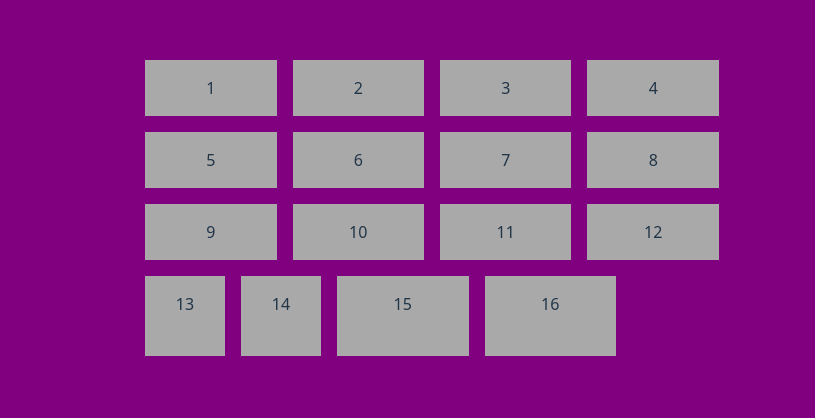
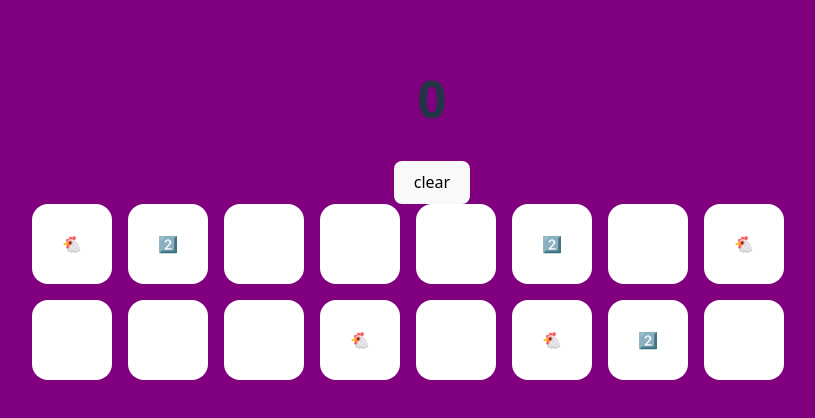
Before and after one commit to FredrikAndersson-MU24/easter, a React (Vite) app: page / in a window 1280 px wide. Shown: the part 192-610 px from the top of the page, without its empty margins (208-1023 px from the left). Built offline with nearby package versions, Linux system fonts and the light colour scheme.

Commit message:
add game logic

```diff
--- a/src/App.tsx
+++ b/src/App.tsx
@@ -1,73 +1,119 @@
-import { useState } from "react";
-import reactLogo from "./assets/react.svg";
-import viteLogo from "/vite.svg";
+import { useState, useEffect } from "react";
 import "./App.css";
 import { Grid } from "@mui/material";
 
 function App() {
     const [count, setCount] = useState(0);
+    const [grid, setGrid] = useState<{ [key: number]: number }>({});
+    const [selected, setSelected] = useState<number[]>([]);
+
+    const emojiMap = {
+        0: "",
+        1: "🐔",
+        2: "2️⃣",
+        4: "4️⃣",
+        8: "8️⃣",
+        16: "🔟",
+        32: "3️⃣2️⃣",
+        64: "6️⃣4️⃣",
+        128: "1️⃣2️⃣8️⃣",
+        256: "2️⃣5️⃣6️⃣",
+        512: "5️⃣1️⃣2️⃣",
+        1024: "1️⃣0️⃣2️⃣4️⃣",
+        2048: "2️⃣0️⃣4️⃣8️⃣",
+    };
+
+    // Initialize the grid with 6-7 random squares filled with 1s and 2s
+    const initializeGrid = () => {
+        const initialGrid = {};
+        const numbers = [1, 1, 1, 2, 2, 2, Math.random() < 0.5 ? 1 : 2]; // Ensure at least 6-7 squares are used
+        while (numbers.length > 0) {
+            const randomIndex = Math.floor(Math.random() * 16) + 1;
+            if (!initialGrid[randomIndex]) {
+                initialGrid[randomIndex] = numbers.shift();
+            }
+        }
+        setGrid(initialGrid);
+    };
+
+    useEffect(() => {
+        initializeGrid();
+    }, []);
+
+    const handleClick = (key: number) => {
+        setSelected((prevSelected) => {
+            if (prevSelected.length < 2 && !prevSelected.includes(key)) {
+                return [...prevSelected, key];
+            }
+            return prevSelected;
+        });
+    };
+
+    const resetGrid = () => {
+        setCount(count + 1);
+        initializeGrid();
+        setSelected([]);
+    };
+
+    const addRandomNumber = (newGrid) => {
+        const emptySquares = [];
+        for (let i = 1; i <= 16; i++) {
+            if (!newGrid[i]) {
+                emptySquares.push(i);
+            }
+        }
+        if (emptySquares.length > 0) {
+            const randomIndex =
+                emptySquares[Math.floor(Math.random() * emptySquares.length)];
+            newGrid[randomIndex] = Math.random() < 0.5 ? 1 : 2; // Add a random number (1 or 2)
+        }
+    };
+
+    const mergeNumbers = () => {
+        if (selected.length === 2) {
+            const [first, second] = selected;
+            if (grid[first] === grid[second]) {
+                setGrid((prevGrid) => {
+                    const newGrid = {
+                        ...prevGrid,
+                        [first]: 0,
+                        [second]: prevGrid[first] * 2,
+                    };
+                    addRandomNumber(newGrid); // Add a new random number to the grid
+                    return newGrid;
+                });
+            }
+            setSelected([]);
+        }
+    };
+
+    useEffect(() => {
+        if (selected.length === 2) {
+            mergeNumbers();
+        }
+    }, [selected]);
 
     return (
         <>
+            <h1>{count}</h1>
+            <button onClick={resetGrid}>clear</button>
             <Grid container spacing={2} maxWidth={"800px"}>
-                <Grid size={3} bgcolor={"darkgray"}>
-                    <p> 1 </p>
-                </Grid>
-                <Grid size={3} bgcolor={"darkgray"}>
-                    <p> 2 </p>
-                </Grid>
-                <Grid size={3} bgcolor={"darkgray"}>
-                    <p> 3 </p>
-                </Grid>
-                <Grid size={3} bgcolor={"darkgray"}>
-                    <p> 4 </p>
-                </Grid>
-                <Grid size={3} bgcolor={"darkgray"}>
-                    <p> 5 </p>
-                </Grid>
-                <Grid size={3} bgcolor={"darkgray"}>
-                    <p> 6 </p>
-                </Grid>
-                <Grid size={3} bgcolor={"darkgray"}>
-                    <p> 7 </p>
-                </Grid>
-                <Grid size={3} bgcolor={"darkgray"}>
-                    <p> 8 </p>
-                </Grid>
-                <Grid size={3} bgcolor={"darkgray"}>
-                    <p> 9 </p>
-                </Grid>
-                <Grid size={3} bgcolor={"darkgray"}>
-                    <p> 10</p>
-                </Grid>
-                <Grid size={3} bgcolor={"darkgray"}>
-                    <p> 11</p>
-                </Grid>
-                <Grid size={3} bgcolor={"darkgray"}>
-                    <p> 12</p>
-                </Grid>
-                <Grid
-                    size={3}
-                    bgcolor={"darkgray"}
-                    width={"5em"}
-                    height={"5em"}
-                >
-                    <p> 13</p>
-                </Grid>
-                <Grid
-                    size={3}
-                    bgcolor={"darkgray"}
-                    width={"5em"}
-                    height={"5em"}
-                >
-                    <p> 14</p>
-                </Grid>
-                <Grid size={3} bgcolor={"darkgray"}>
-                    <p> 15</p>
-                </Grid>
-                <Grid size={3} bgcolor={"darkgray"}>
-                    <p> 16 </p>
-                </Grid>
+                {Array.from({ length: 16 }, (_, i) => (
+                    <Grid
+                        key={i + 1}
+                        item
+                        xs={3}
+                        className="square"
+                        onClick={() => handleClick(i + 1)}
+                        style={{
+                            backgroundColor: selected.includes(i + 1)
+                                ? "lightblue"
+                                : "white",
+                        }}
+                    >
+                        <p> {emojiMap[grid[i + 1]] || ""} </p>
+                    </Grid>
+                ))}
             </Grid>
         </>
     );
```
